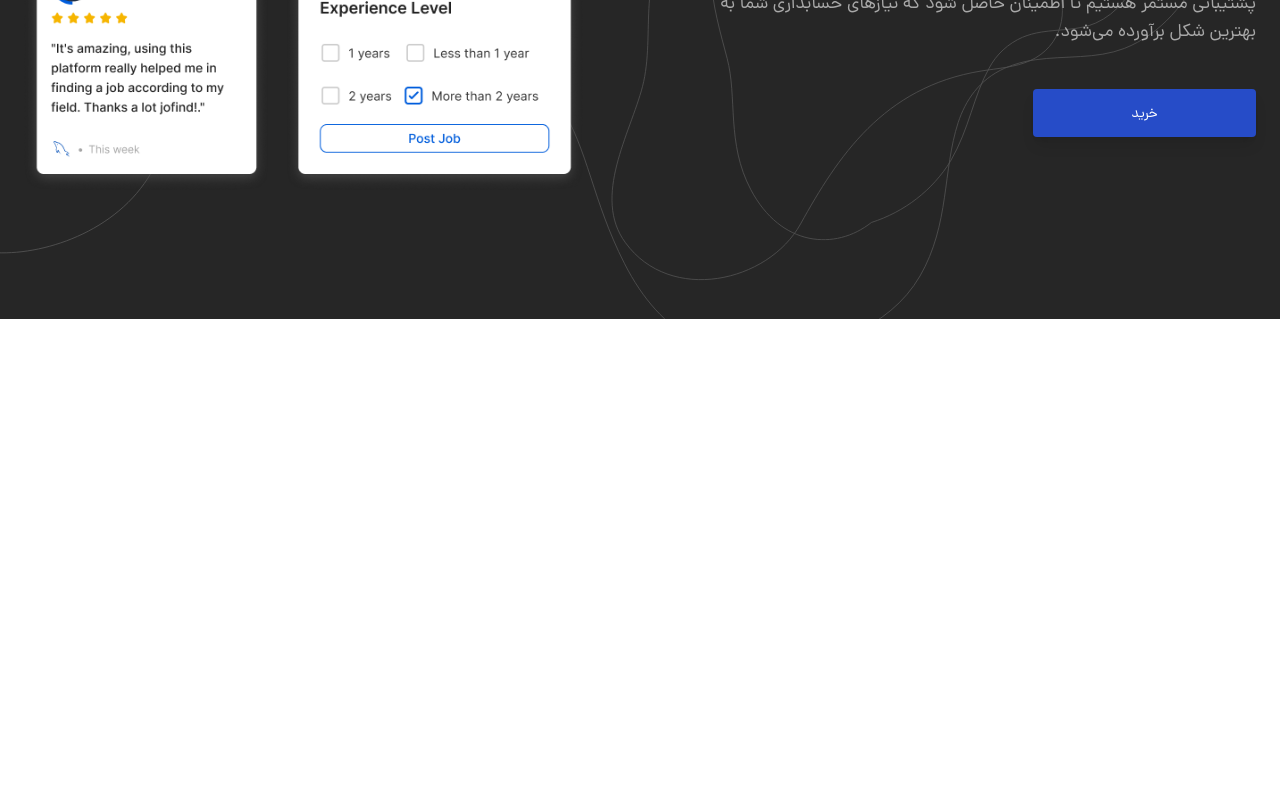
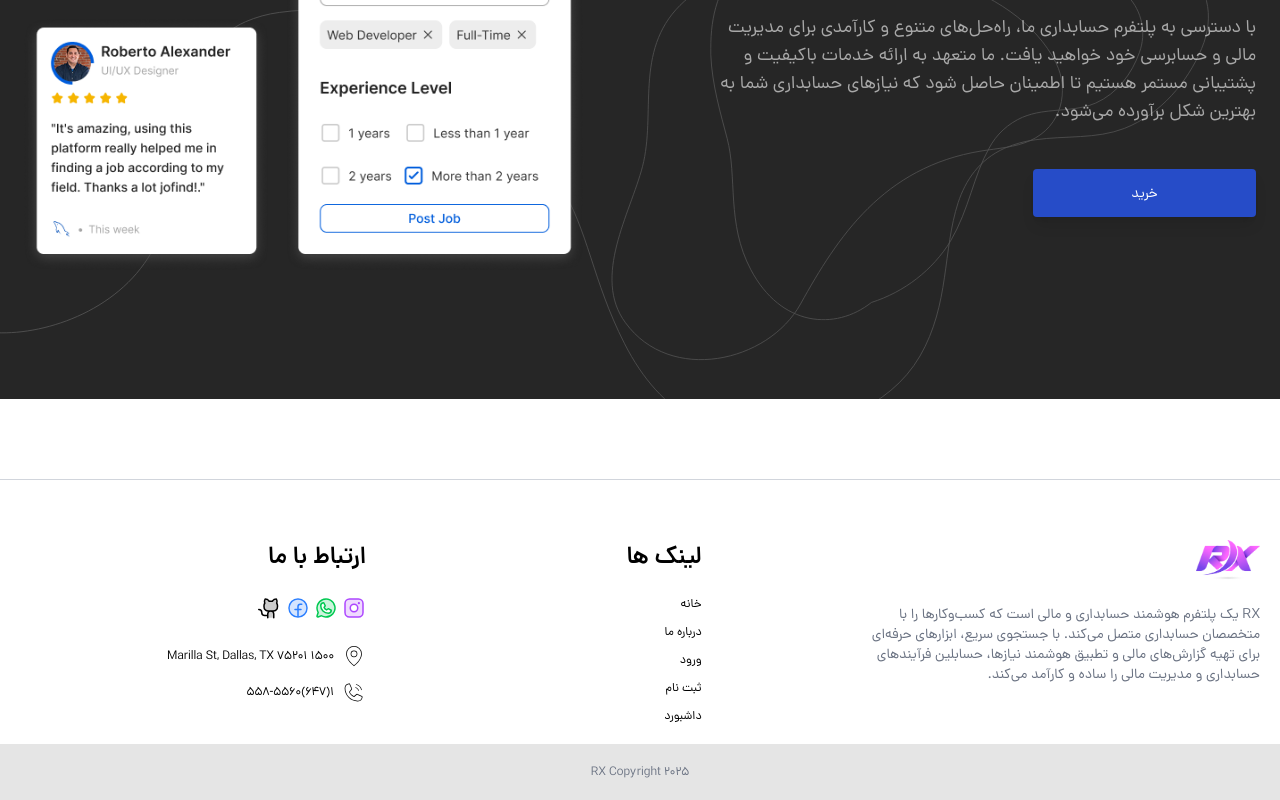
Before and after one commit to amir2002-js/Dashboard-ts, a React (Vite) app: page / in a window 1280 px wide. Shown: the part 3615-4415 px from the top of the page. Before the commit the page ends 3934 px from the top, so only its background shows below. Built offline with nearby package versions, Linux system fonts and the light colour scheme.

Commit message:
change footer files - finish footer

```diff
--- a/src/pages/landing/body/Body.tsx
+++ b/src/pages/landing/body/Body.tsx
@@ -2,10 +2,12 @@ import { Comments } from './comments/Comments'
 import { Companies } from './Companies'
 import { Evolve } from './Evolve'
 import { Features } from './Features'
+import { Subscribe } from './Subscribe'
 import Trust from './Trust'
 
 export default function Body() {
     return (
+        <>
             <div className="p-6 flex flex-col justify-center items-center gap-[88px]">
                 <Trust />
                 <Companies />
@@ -13,5 +15,7 @@ export default function Body() {
                 <Evolve />
                 <Comments />
             </div>
+            <Subscribe />
+        </>
     )
 }
--- /dev/null
+++ b/src/pages/landing/body/Subscribe.tsx
@@ -0,0 +1,42 @@
+import Button from '../../../components/ui/buttons/Button'
+import { SvgF1 } from './svgs/SvgF1'
+import { SvgF2 } from './svgs/SvgF2'
+import { SvgF3 } from './svgs/SvgF3'
+
+export const Subscribe = () => {
+    return (
+        <div className="bg-neutral-800 my-20 w-full p-5 max-sm:py-14 py-32 overflow-hidden flex justify-between items-center">
+            <div className="w-full max-w-laptop mx-auto h-fit relative grid grid-cols-2 max-lg:grid-cols-1 justify-items-center gap-28 justify-center items-center z-50">
+                <SvgF1 className="absolute -bottom-50 p-2 scale-90 right-0 -z-10" />
+                <SvgF3 className="absolute -bottom-20 p-2 scale-90 right-20 -z-10" />
+                <SvgF2 className="absolute -bottom-30 p-2 scale-90 right-40 -z-10" />
+
+                <SvgF1 className="absolute -left-80 -top-40 -z-10" />
+
+                <div className="flex flex-col max-lg:justify-center max-lg:items-center *:max-lg:text-center gap-11">
+                    <div className="flex flex-col max-lg:justify-center max-lg:items-center *:max-lg:text-center justify-between items-start gap-9">
+                        <h2 className="text-white text-5xl font-dana-bold">
+                            امکانات بیشتر با اشتراک ما
+                        </h2>
+                        <p className="text-white/60">
+                            با دسترسی به پلتفرم حسابداری ما، راه‌حل‌های متنوع و کارآمدی برای مدیریت
+                            مالی و حسابرسی خود خواهید یافت. ما متعهد به ارائه خدمات باکیفیت و
+                            پشتیبانی مستمر هستیم تا اطمینان حاصل شود که نیازهای حسابداری شما به
+                            بهترین شکل برآورده می‌شود.
+                        </p>
+                    </div>
+                    <Button
+                        color="primary"
+                        text={'خرید'}
+                        types="button"
+                        typeBtn="contained"
+                        size="sm"
+                    />
+                </div>
+                <div className="shrink-0">
+                    <img src="/images/Frame.png" alt="" />
+                </div>
+            </div>
+        </div>
+    )
+}
--- a/src/pages/landing/footer/Footer.tsx
+++ b/src/pages/landing/footer/Footer.tsx
@@ -1,44 +1,9 @@
-import Button from '../../../components/ui/buttons/Button'
-import { SvgF1 } from './svgs/SvgF1'
-import { SvgF2 } from './svgs/SvgF2'
-import { SvgF3 } from './svgs/SvgF3'
+import { MainFooter } from './MainFooter'
 
 export const Footer = () => {
     return (
-        <div>
-            <div className="bg-neutral-800 w-full p-5 max-sm:py-14 py-32 overflow-hidden flex justify-between items-center">
-                <div className="w-full max-w-laptop mx-auto h-fit relative grid grid-cols-2 max-lg:grid-cols-1 justify-items-center gap-28 justify-center items-center z-50">
-                    <SvgF1 className="absolute -bottom-50 p-2 scale-90 right-0 -z-10" />
-                    <SvgF3 className="absolute -bottom-20 p-2 scale-90 right-20 -z-10" />
-                    <SvgF2 className="absolute -bottom-30 p-2 scale-90 right-40 -z-10" />
-
-                    <SvgF1 className="absolute -left-80 -top-40 -z-10" />
-
-                    <div className="flex flex-col max-lg:justify-center max-lg:items-center *:max-lg:text-center gap-11">
-                        <div className="flex flex-col max-lg:justify-center max-lg:items-center *:max-lg:text-center justify-between items-start gap-9">
-                            <h2 className="text-white text-5xl font-dana-bold">
-                                امکانات بیشتر با اشتراک ما
-                            </h2>
-                            <p className="text-white/60">
-                                با دسترسی به پلتفرم حسابداری ما، راه‌حل‌های متنوع و کارآمدی برای
-                                مدیریت مالی و حسابرسی خود خواهید یافت. ما متعهد به ارائه خدمات
-                                باکیفیت و پشتیبانی مستمر هستیم تا اطمینان حاصل شود که نیازهای
-                                حسابداری شما به بهترین شکل برآورده می‌شود.
-                            </p>
-                        </div>
-                        <Button
-                            color="primary"
-                            text={'خرید'}
-                            types="button"
-                            typeBtn="contained"
-                            size="sm"
-                        />
-                    </div>
-                    <div className="shrink-0">
-                        <img src="/images/Frame.png" alt="" />
-                    </div>
-                </div>
-            </div>
+        <div className="flex flex-col gap-20">
+            <MainFooter />
         </div>
     )
 }
--- /dev/null
+++ b/src/pages/landing/footer/MainFooter.tsx
@@ -0,0 +1,75 @@
+import {
+    PiFacebookLogoDuotone,
+    PiGithubLogoDuotone,
+    PiInstagramLogoDuotone,
+    PiMapPinThin,
+    PiPhoneCallThin,
+    PiWhatsappLogoDuotone,
+} from 'react-icons/pi'
+import Logo from '../../../components/ui/Logo'
+
+export const MainFooter = () => {
+    return (
+        <div className="border-t border-gray-300 pt-10">
+            <div className="w-full max-w-laptop p-5 grid grid-cols-3 md:justify-items-center gap-y-20 max-md:grid-cols-2">
+                <div className="flex flex-col gap-6 max-md:col-span-full">
+                    <Logo />
+                    <p className="text-gray-500 text-sm">
+                        RX یک پلتفرم هوشمند حسابداری و مالی است که کسب‌وکارها را با متخصصان حسابداری
+                        متصل می‌کند. با جستجوی سریع، ابزارهای حرفه‌ای برای تهیه گزارش‌های مالی و
+                        تطبیق هوشمند نیازها، حسابلین فرآیندهای حسابداری و مدیریت مالی را ساده و
+                        کارآمد می‌کند.
+                    </p>
+                </div>
+                <div className="flex flex-col gap-6">
+                    <h2 className="text-2xl font-dana-bold">لینک ها</h2>
+                    <ul className="flex gap-3 flex-col text-xs">
+                        <li>خانه</li>
+                        <li>درباره ما</li>
+                        <li>ورود</li>
+                        <li>ثبت نام</li>
+                        <li>داشبورد</li>
+                    </ul>
+                </div>
+
+                <div className="flex flex-col gap-6">
+                    <h2 className="text-2xl font-dana-bold">ارتباط با ما</h2>
+                    <div className="flex gap-1 justify-start items-center">
+                        <span className="">
+                            <PiInstagramLogoDuotone className="text-2xl text-purple-500" />
+                        </span>
+                        <span className="">
+                            <PiWhatsappLogoDuotone className="text-2xl text-green-500" />
+                        </span>
+                        <span className="">
+                            <PiFacebookLogoDuotone className="text-2xl text-blue-500" />
+                        </span>
+                        <span className="">
+                            <PiGithubLogoDuotone className="text-2xl text-black" />
+                        </span>
+                    </div>
+                    <div className="flex flex-col gap-3">
+                        <div className="flex gap-2 justify-start items-center text-xs">
+                            {' '}
+                            <span>
+                                <PiMapPinThin className="text-2xl" />
+                            </span>{' '}
+                            1500 Marilla St, Dallas, TX 75201
+                        </div>
+                        <div className="flex gap-2 justify-start items-center text-xs">
+                            {' '}
+                            <span>
+                                <PiPhoneCallThin className="text-2xl" />
+                            </span>{' '}
+                            1(647)558-5560
+                        </div>
+                    </div>
+                </div>
+            </div>
+
+            <div className="bg-neutral-200 p-5">
+                <p className="text-center text-xs text-gray-500">RX Copyright 2025</p>
+            </div>
+        </div>
+    )
+}
```
Also changed, not shown: src/pages/landing/body/svgs/SvgF1.tsx (renamed from src/pages/landing/footer/svgs/SvgF1.tsx), src/pages/landing/body/svgs/SvgF2.tsx (renamed from src/pages/landing/footer/svgs/SvgF2.tsx), src/pages/landing/body/svgs/SvgF3.tsx (renamed from src/pages/landing/footer/svgs/SvgF3.tsx). Lines whose indentation alone changed are shown as unchanged.
